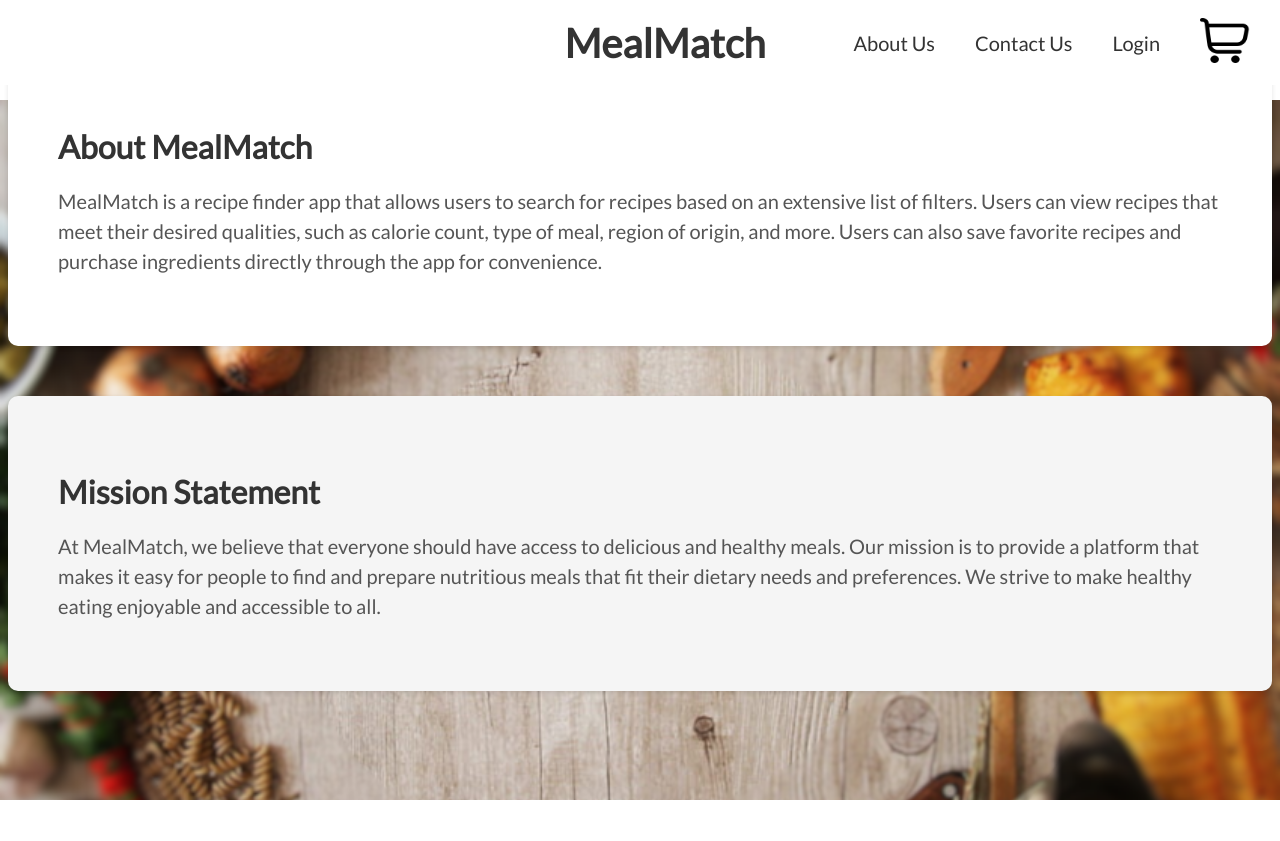
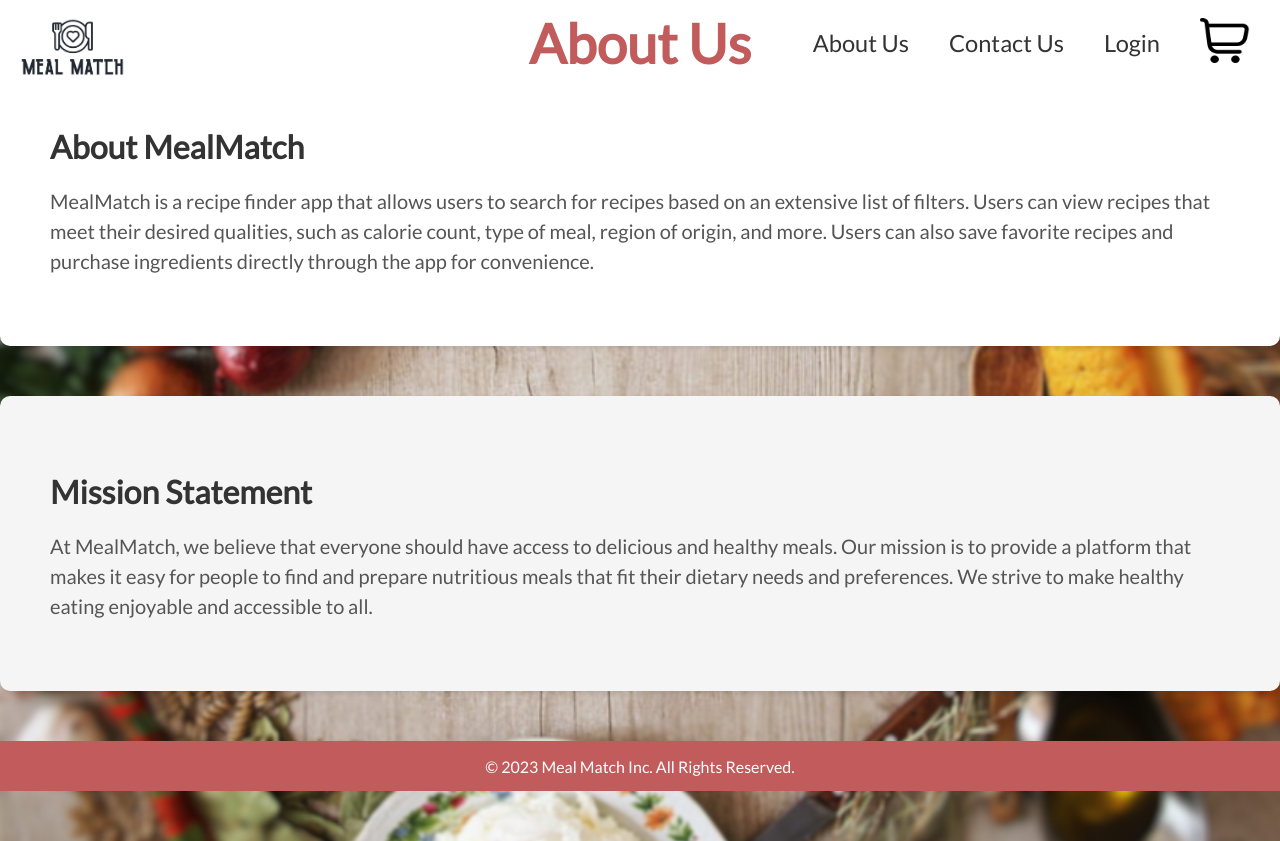
Before and after one commit to SaajidKI/CS20-Final-Project, a PHP site: page /AboutPage.html in a window 1280 px wide. Before the commit the page ends 800 px from the top, so only its background shows below. Run offline with PHP 8.4, Linux system fonts and the light colour scheme.

Commit message:
finished header/footer styling

```diff
--- a/AboutPage.html
+++ b/AboutPage.html
@@ -5,38 +5,48 @@
     <meta name="viewport" content="width=device-width, initial-scale=1.0" />
     <link rel="stylesheet" type="text/css" href="AboutPage.css" />
     <link rel="stylesheet" type="text/css" href="header.css" />
-    <title>About Us | MealMatch</title>
+    <title>About Us | Meal Match</title>
   </head>
-
   <body>
     <div class="container">
-      <h1>MealMatch</h1>
+      <a href="HomePage.html">
+        <img src="images/logo.png" alt="logo" class="logo" />
+      </a>
+      <h1>About Us</h1>
       <div class="header_container">
         <a href="AboutPage.html">About Us</a>
         <a href="ContactPge.html">Contact Us</a>
         <a href="LoginPage.html">Login</a>
         <a href="CheckoutPage.html">
-          <img src="images/cart-icon.png" alt="cart" width="50" height="45">
+          <img src="images/cart-icon.png" alt="cart" width="50" height="45" />
         </a>
       </div>
     </div>
 
     <div class="about_section">
       <h2>About MealMatch</h2>
-      <p>MealMatch is a recipe finder app that allows users to search for recipes
+      <p>
+        MealMatch is a recipe finder app that allows users to search for recipes
         based on an extensive list of filters. Users can view recipes that meet
         their desired qualities, such as calorie count, type of meal, region of
         origin, and more. Users can also save favorite recipes and purchase
-        ingredients directly through the app for convenience.</p>
+        ingredients directly through the app for convenience.
+      </p>
     </div>
 
     <div class="mission_section">
       <h2>Mission Statement</h2>
-      <p>At MealMatch, we believe that everyone should have access to delicious
+      <p>
+        At MealMatch, we believe that everyone should have access to delicious
         and healthy meals. Our mission is to provide a platform that makes it
         easy for people to find and prepare nutritious meals that fit their
         dietary needs and preferences. We strive to make healthy eating
-        enjoyable and accessible to all.</p>
+        enjoyable and accessible to all.
+      </p>
     </div>
   </body>
+
+  <footer>
+    <p>&copy; 2023 Meal Match Inc. All Rights Reserved.</p>
+  </footer>
 </html>
--- a/header.css
+++ b/header.css
@@ -1,8 +1,10 @@
-@import url('https://fonts.googleapis.com/css?family=Roboto');
-@import url('https://fonts.googleapis.com/css?family=Lato');
+@import url("https://fonts.googleapis.com/css?family=Roboto");
+@import url("https://fonts.googleapis.com/css?family=Lato");
 
 body {
   font-family: "Lato", sans-serif;
+  margin: 0;
+  margin-bottom: 50px;
 }
 
 html {
@@ -28,10 +30,11 @@ html {
 }
 
 h1 {
-  color: #333;
-  margin: 0 0 0 44%;
-  font-size: 40px;
-  font-weight:1000;
+  text-align: center;
+  margin: 0 auto;
+  color: #c25b5b;
+  font-size: calc(16px + 3vw);
+  font-weight: 1000;
 }
 
 .header_container {
@@ -39,10 +42,45 @@ h1 {
   align-items: center;
 }
 
-.header_container> a {
+.header_container > a {
   margin: 10px;
   padding: 10px;
-  font-size: 20px;
+  font-size: calc(14px + 0.75vw);
   text-decoration: none;
   color: #333;
 }
+
+.logo {
+  display: block;
+  margin-right: 10px;
+  margin-left: 10px;
+  margin-top: 10px;
+  height: calc(20px + 3vw);
+  width: auto;
+}
+
+@media screen and (min-width: 1200px) {
+  h1 {
+    position: absolute;
+    top: 50%;
+    left: 50%;
+    transform: translate(-50%, -50%);
+  }
+}
+
+footer {
+  position: relative;
+  bottom: 0;
+  width: 100%;
+  height: 50px;
+  background-color: #c25b5b;
+  color: white;
+  display: flex;
+  text-align: center;
+  align-items: center;
+  justify-content: center;
+}
+
+footer p {
+  margin: 0;
+}
```
Also changed, not shown: HomePage.css (+0 -45 lines), HomePage.html (+28 -12 lines).
